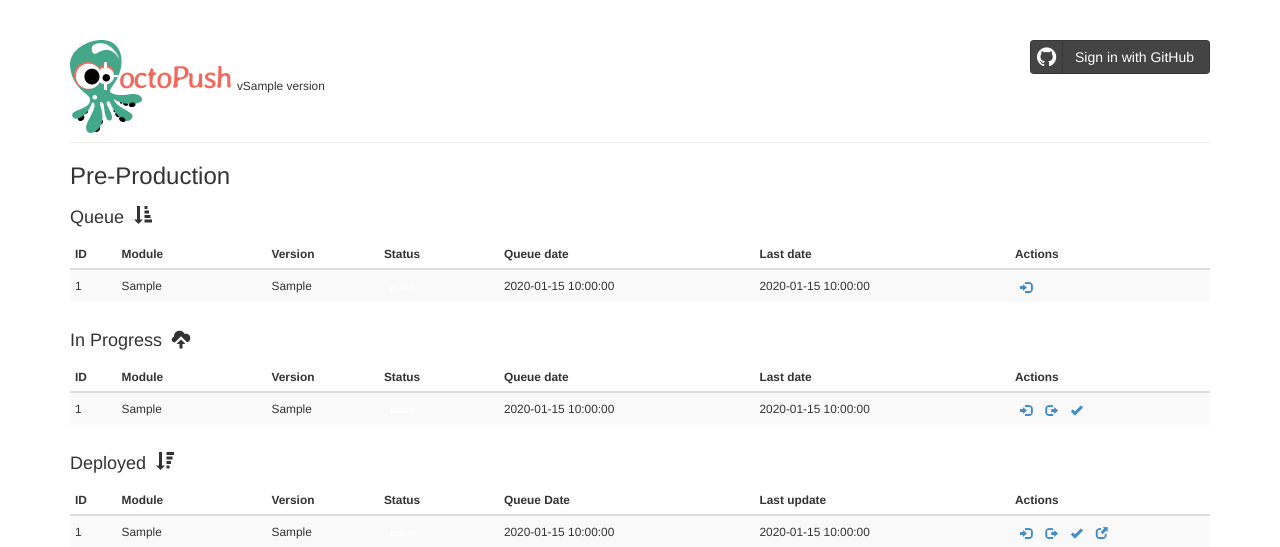
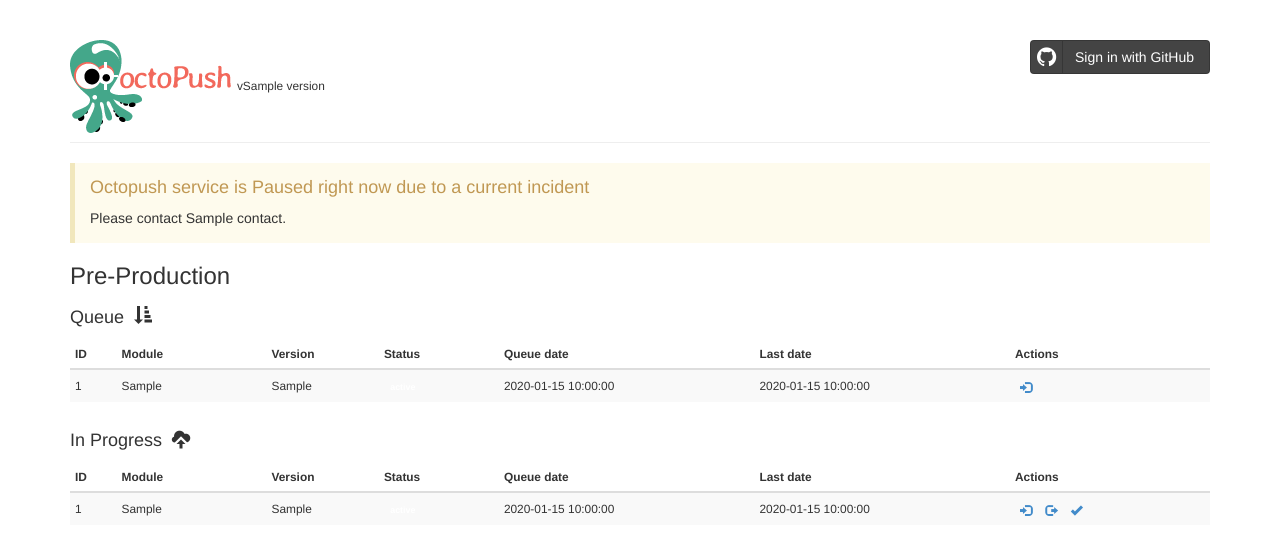
Before and after one commit to olx-inc/octopush, a PHP site: template src/Views/index.twig in a window 1280 px wide. Shown: the top 547 px of the page. Run offline with PHP 8.4, Linux system fonts and the light colour scheme; the template is opened without the code that fills it: most values are stand-ins (such as "Sample title", 1, 10 or a date in 2020); some libraries are stand-ins or nearby versions.

Commit message:
INFR-25347 - Octopush notice

```diff
--- a/src/Controllers/QueueController.php
+++ b/src/Controllers/QueueController.php
@@ -271,6 +271,9 @@ class QueueController
         }
 
         return $app['twig']->render('index.twig', array(
+            'isPaused' => $this->_isPaused(),
+            'contact' => $config['contact_to'],
+
             'queued_jobs' => $queuedJobs,
             'in_progress_jobs' => $inProgressJobs,
             'processed_jobs' => $processedJobs,
--- a/src/Views/index.twig
+++ b/src/Views/index.twig
@@ -29,6 +29,10 @@
                             <a class="btn btn-block btn-social btn-github" href="/login"><i class="fa fa-github"></i>Sign in with GitHub</a>
                         </span>
                     {% endif %}
+            </div>
+            <div class="bs-callout bs-callout-warning">
+                <h4>Octopush service is Paused right now due to a current incident</h4>
+                <p>Please contact {{ contact }}.</p>
             </div>
                 <h3>Pre-Production</h3>
                 <div id="preprod">
--- a/web/css/octopush.css
+++ b/web/css/octopush.css
@@ -1,3 +1,45 @@
+.bs-callout {
+    margin: 20px 0;
+    padding: 15px 30px 15px 15px;
+    border-left: 5px solid #eee;
+}
+.bs-callout h4 {
+    margin-top: 0;
+}
+.bs-callout p:last-child {
+    margin-bottom: 0;
+}
+.bs-callout code,
+.bs-callout .highlight {
+    background-color: #fff;
+}
+
+/* Themes for different contexts */
+.bs-callout-danger {
+    background-color: #fcf2f2;
+    border-color: #dFb5b4;
+}
+.bs-callout-warning {
+    background-color: #fefbed;
+    border-color: #f1e7bc;
+}
+.bs-callout-info {
+    background-color: #f0f7fd;
+    border-color: #d0e3f0;
+}
+
+.bs-callout-danger h4 {
+    color: #B94A48;
+}
+
+.bs-callout-warning h4 {
+    color: #C09853;
+}
+
+.bs-callout-info h4 {
+    color: #3A87AD;
+}
+
 .actions-column {
   width: 200px;
 }
```
